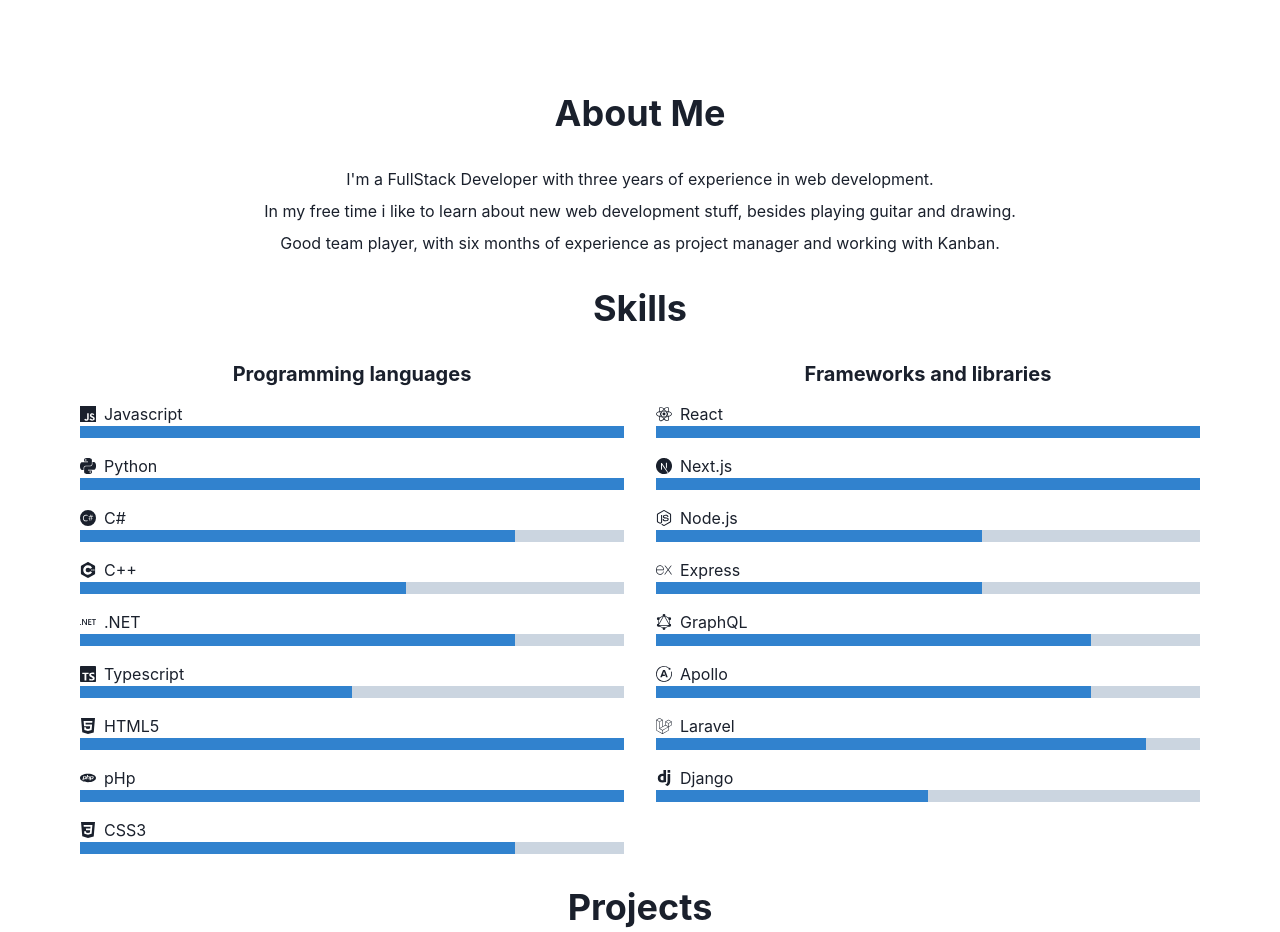
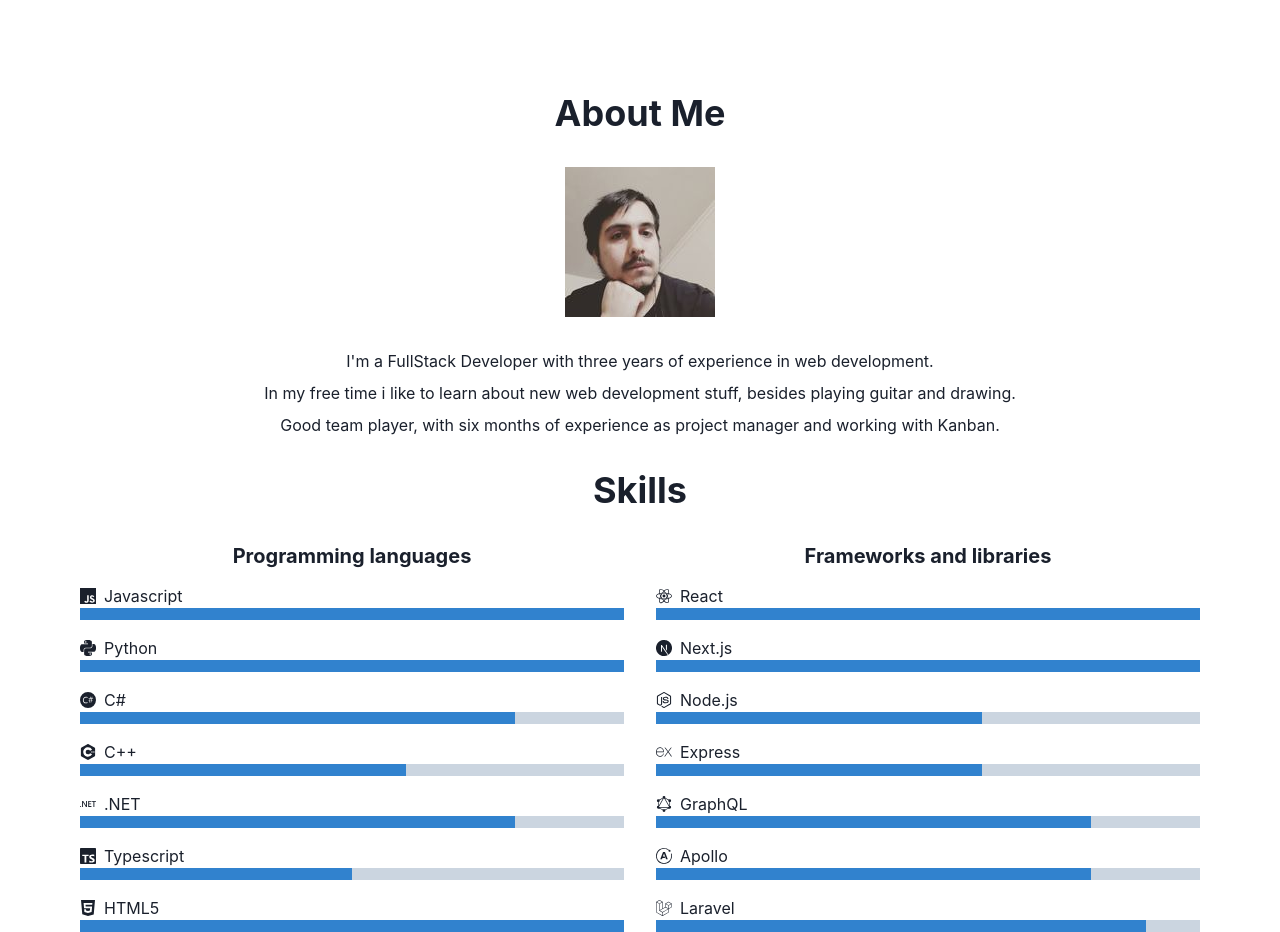
Before and after one commit to desolaser/portfolio, a Next.js app: page / in a window 1280 px wide. Shown: the part 820-1752 px from the top of the page. Built offline with nearby package versions, Linux system fonts and the light colour scheme.

Commit message:
Add profile image to about section

```diff
--- a/components/sections/about.tsx
+++ b/components/sections/about.tsx
@@ -1,5 +1,6 @@
 import type { FunctionComponent } from 'react'
-import { Box, Heading, Text, HStack, Progress, Stack } from '@chakra-ui/react'
+import Image from 'next/image'
+import { Box, Heading, Text, HStack, Progress, Stack, AspectRatio, Center } from '@chakra-ui/react'
 import { Icon } from '@chakra-ui/icons'
 import {
   SiJavascript,
@@ -25,6 +26,15 @@
   return (
     <Box minH="50vh" textAlign="center" py={8}>
       <Heading size="xl">About Me</Heading>
+      <Center pt="2rem">
+        <AspectRatio w={150} ratio={1} style={{ borderRadius: 10 }}>
+          <Image
+            src="/images/profile.jpg"
+            alt="Picture of the author"
+            layout="fill"
+          />
+        </AspectRatio>
+      </Center>
       <Text pt="2rem">
         I'm a FullStack Developer with three years of experience in web development.
       </Text>
```
Also changed, not shown: public/images/profile.jpg (added).
